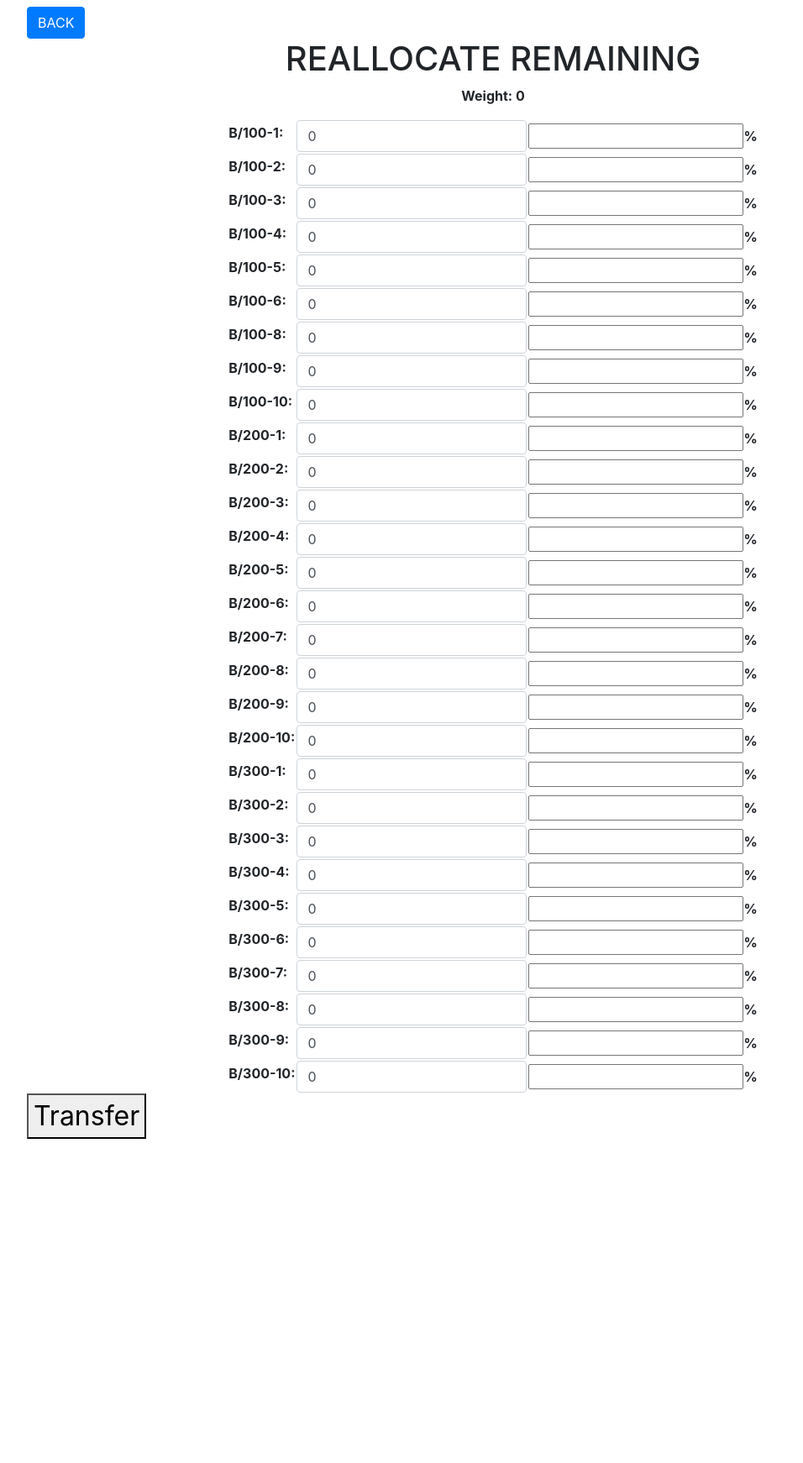
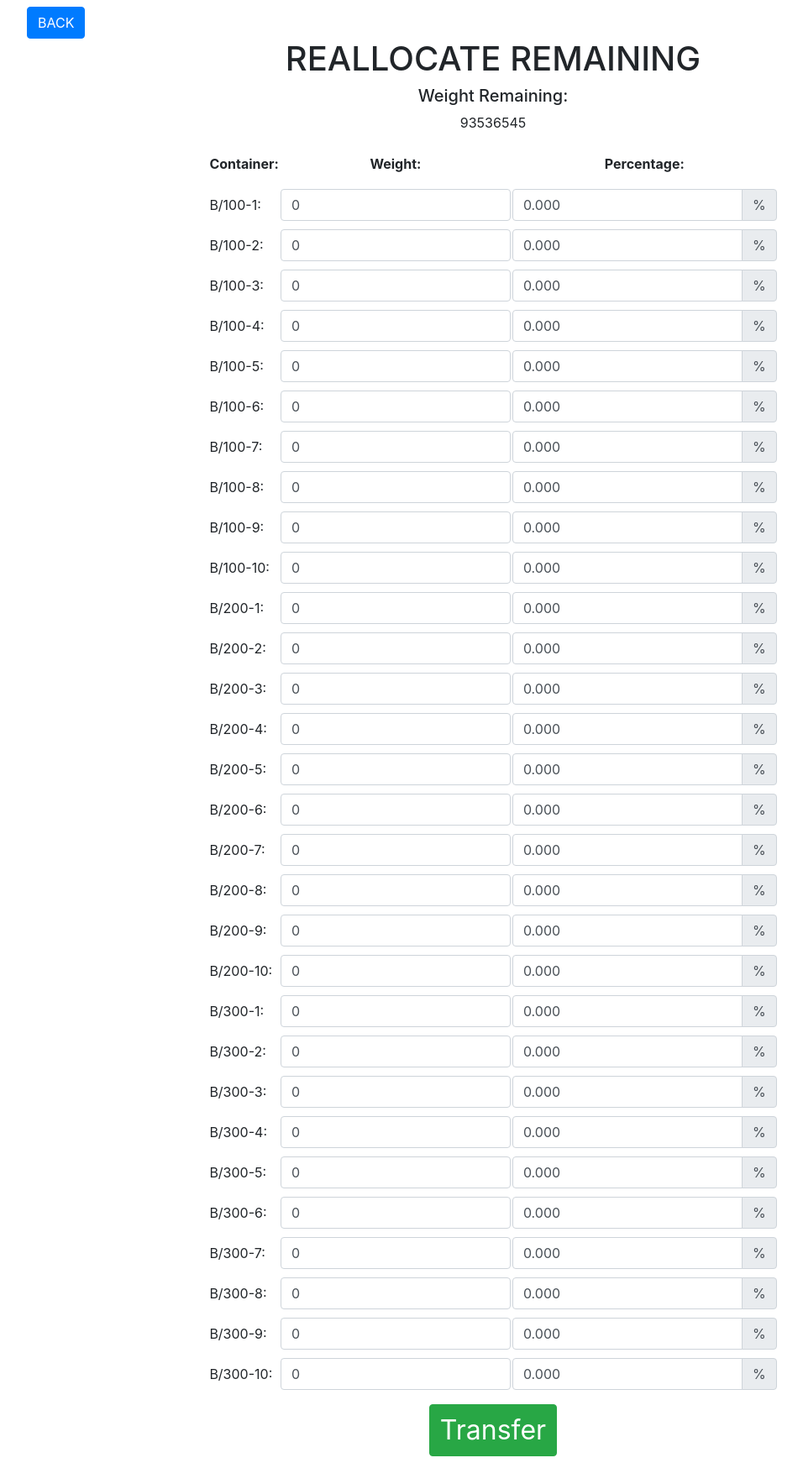
Before and after one commit to Lance-Easley/FACT-Prototype, a Django app: page /contract/2/reallocate/ in a window 1280 px wide. Shown: the part 56-1798 px from the top of the page at 84% size, without its empty margins (53-1009 px from the left). Before the commit the page ends 1412 px from the top, so only its background shows below. Run offline with Django 3.2, Linux system fonts and the light colour scheme; data comes from the database, SQL or seed files in the repository; some libraries are stand-ins or nearby versions.

Commit message:
Fixed reallocate and added totals to pending

```diff
--- a/contracts/forms.py
+++ b/contracts/forms.py
@@ -37,6 +37,7 @@ class QueuedContainerForm(forms.Form):
         self.container_weights = {}
         self.json = []
 
+        print("QUEUED FORM")
         if contract.pend_containers:
             # For some reason, calling the JSONField pend_containers as it is freezes the website, so I call it as a string, then convert it back to JSON
             self.json = json.loads(str(self.contract.pend_containers).replace("'", '"'))
@@ -102,7 +103,7 @@ class QueuedContainerForm(forms.Form):
         for c in Container.objects.filter(company_code=contract.company_code):
             self.fields[c.unit_descriptor] = forms.FloatField(
                 required=False,
-                initial=self.container_weights.get(c.unit_descriptor),
+                initial=self.container_weights.get(c.unit_descriptor, 0),
                 widget=forms.TextInput(attrs={'class': 'form-control'})
             )
 
@@ -114,7 +115,8 @@ class QueuedContainerForm(forms.Form):
         for transfer in self.contract.curr_containers:
             if transfer["container"] == self.from_container:
                 for distrib in transfer["distribution"]:
-                    weight = int(distrib["weight"])
+                    weight = float(distrib["weight"])
+                    print("weight: ", weight)
                     total += weight
         return total
 
@@ -173,6 +175,7 @@ class ReallocateForm(forms.Form):
         self.container_weights = {}
         self.json = []
 
+        print("REALLOCATE FORM")
         if contract.pend_containers:
             # For some reason, calling the JSONField pend_containers as it is freezes the website, so I call it as a string, then convert it back to JSON
             self.json = json.loads(str(self.contract.pend_containers).replace("'", '"'))
@@ -220,7 +223,6 @@ class ReallocateForm(forms.Form):
                             self.json.append(j_content)
                         else:
                             c['distribution'] = distribution
-                self.container_weights.update(entry)
         else:
             # If pend_containers does not exist, then we must make a new entry
             entry = {}
@@ -238,21 +240,20 @@ class ReallocateForm(forms.Form):
                                 entry.update({curr_container["container"]: str(curr_container["weight"])})
                                 j_list.append({"container": curr_container["container"], "weight": str(curr_container["weight"])})
                     else:
-                        entry.update({container.unit_descriptor: '0'})
-                        j_list.append({"container": container.unit_descriptor, "weight": '0'})
+                        entry.update({container.unit_descriptor: 0})
+                        j_list.append({"container": container.unit_descriptor, "weight": 0})
                     j_content = {"container": 'reallocate', "distribution": j_list}
                     print("")
-                self.json.append(j_content)
-                self.container_weights.update(entry)
+            self.json.append(j_content)
 
         self.container_weights.update(entry)
         print("cont_weights: ", self.container_weights)
         # Generate Integer fields for each container that belongs to the contract's company
         for c in Container.objects.filter(company_code=contract.company_code):
-            if self.container_weights.get(c.unit_descriptor) == '0':
+            if self.container_weights.get(c.unit_descriptor, 0) == 0:
                 self.fields[c.unit_descriptor] = forms.FloatField(
                 required=False,
-                initial=self.container_weights.get(c.unit_descriptor),
+                initial=self.container_weights.get(c.unit_descriptor, 0),
                 widget=forms.TextInput(attrs={'class': 'form-control'})
             )
 
@@ -268,27 +269,21 @@ class ReallocateForm(forms.Form):
             # Sum all weights in pend_containers first
             for transfer in self.contract.pend_containers:
                 for distrib in transfer["distribution"]:
-                    weight = distrib["weight"]
+                    weight = float(distrib["weight"])
                     total += weight
                     if weight > 0:
                         containers_with_weight.append(distrib["container"])
-            # if the pending container's weights do not take up full weight, grab from the unedited curr_containers
-            if total != self.contract.total_weight:
-                for transfer in self.contract.pend_containers:
-                    for distrib in transfer["distribution"]:
-                        weight = distrib["weight"]
-                        if distrib["container"] not in containers_with_weight:
-                            total += weight
-                            if weight > 0:
-                                containers_with_weight.append(distrib["container"])
-        else:
-            for transfer in self.contract.curr_containers:
-                for distrib in transfer["distribution"]:
-                    weight = int(distrib["weight"])
-                    total += weight
-                    if weight > 0:
-                        containers_with_weight.append(distrib["container"])
+            # # if the pending container's weights do not take up full weight, grab from the unedited curr_containers
+            # if total != self.contract.total_weight:
+            #     for transfer in self.contract.pend_containers:
+            #         for distrib in transfer["distribution"]:
+            #             weight = float(distrib["weight"])
+            #             if distrib["container"] not in containers_with_weight:
+            #                 total += weight
+            #                 if weight > 0:
+            #                     containers_with_weight.append(distrib["container"])
         # if the pending container's weights do not take up full weight, grab from the unedited curr_containers
+        print(total)
         return abs(self.contract.total_weight - total)
 
 
@@ -302,34 +297,14 @@ class ReallocateForm(forms.Form):
         pending_weight_total = sum(
             cleaned_data.get(c, 0) or 0 for c in company_containers
         )
-        if self.contract.pend_containers:
-            weight = self.contract_weight_left
-        else:
-            weight = self.contract.total_weight
-        if pending_weight_total > weight:
+        weight = self.contract_weight_left
+        if pending_weight_total != weight:
             print("Pend: ", pending_weight_total)
             print("Weight: ", weight)
             print("Container weights must total to the contract's total weight.")
-            self.errors["total"] = "Container weights must total to the contract's total weight."
+            self.errors["total"] = "All weight must be allocated."
             raise ValidationError(
                 "Container weights must total to the contract's total weight."
-            )
-
-        is_empty = True
-        print("JSON: ", self.json)
-        for transfer in self.json:
-            if is_empty:
-                if transfer["container"] == 'reallocate':
-                    for container in transfer["distribution"]:
-                        if int(container["weight"]) > 0:
-                            is_empty = False
-                            break
-            else:
-                break
-
-        if is_empty:
-            raise ValidationError(
-                "Reallocation must not be empty."
             )
 
         return cleaned_data
@@ -340,11 +315,15 @@ class ReallocateForm(forms.Form):
         # Returns full JSON string to be stored in pend_containers feild
         for transfer in self.json:
             if transfer["container"] == 'reallocate':
-                distrib = [
-                    {"container": c, "weight": w}
-                    for c, w in self.cleaned_data.items()
-                    if w is not None or w != 0
-                ]
+                distrib = []
+                for c, w in self.cleaned_data.items():
+                    print(repr(w))
+                    if w == None or w == 0:
+                        pass
+                    else:
+                        distrib.append({"container": c, "weight": w})
+
+                print(distrib, "\n")
                 transfer["distribution"] = distrib
         print("a: ", self.json)
         return json.loads(str(self.json).replace("'", '"'))
--- a/templates/reallocate.html
+++ b/templates/reallocate.html
@@ -8,32 +8,83 @@
 <button class="btn btn-primary" onclick="window.history.back()">BACK</button>
 <div id="__queueform">
   <h1 style="text-align: center;">REALLOCATE REMAINING</h1>
-    <div class="info-field">
-      <p style="text-align: center;"><b>Weight: {{ form.contract_weight_left }}</p>
+  <section class="border-line">
+    <table class="text-center" style="margin:auto;">
+      <thead>
+        <td style="padding: 0 2rem;"><h5>Weight Remaining: </h5></td>
+      </thead>
+      <tbody>
+        <tr>
+          <td style="padding: 0 2rem;"><p id="remaining" data-weight="{{ form.contract_weight_left }}"></p></td>
+        </tr>
+      </tbody>
+    </table>
+  </section>
+
+  {% if form.errors.total %}
+    <div class="alert alert-danger text-center">
+      <strong>{{ form.errors.total|escape }}</strong>
     </div>
-  </section>
+  {% elif form.errors %}
+    <div class="alert alert-danger text-center">
+      <strong>{{ form.errors|escape }}</strong>
+    </div>
+  {% endif %}
 
   <form method="POST">
     {% csrf_token %}
-    <table style="margin:auto">
+    <table class="mt-2" style="margin:auto">
+      <tr>
+        <td><p class="text-center"><b>Container:</b></p></td>
+        <td><p class="text-center"><b>Weight:</b></p></td>
+        <td><p class="text-center"><b>Percentage:</b></p></td>
+      </tr>
       {% for field in form %}
         <div class="container-control-container">
           <tr class="container-control">
             <td>{{ field.label_tag }}</td>
-            <td>{{ field }}</td>
-            <td><input type="number" class="percent-control" step="any">%</td>
+            <td>
+              <div class="input-group mb-2">
+                {{ field }}
+              </div>
+            </td>
+            <td>
+              <div class="input-group mb-2">
+                <input type="number" class="form-control percent-control" placeholder="Percentage" aria-label="Percentage" aria-describedby="basic-addon2" step="any">
+                <div class="input-group-append">
+                  <span class="input-group-text" id="basic-addon2">%</span>
+                </div>
+              </div>
+            </td>
           </tr>
         </div>
       {% endfor %}
     </table>
-    <button style="font-size: 2rem; margin: auto">Transfer</button>
+    <div class="text-center mt-2">
+      <button id="trans" class="btn btn-success" style="font-size: 2rem;">Transfer</button>
+    </div>
   </form>
   <script>
     const controlContainer = document.querySelector(
       ".container-control-container"
-    );
-    const totalWeight = {{ form.from_container_weight }};
+      );
     const controls = document.querySelectorAll(".container-control");
+    const remainingWeight = document.querySelector("#remaining");
+    const totalWeight = remainingWeight.dataset.weight;
+    console.log(totalWeight)
+
+    function calculateWeightRemaining(controls, weight) {
+      var result = 0
+      for (const control of controls) {
+        const weightInput = control.querySelector("input[name]");
+        if (weightInput.value) {
+          if (weightInput.value > 0) {
+            result += Number(weightInput.value)
+          }
+        }
+      }
+      return Number(weight) - result
+    }
 
     for (const control of controls) {
       const percentInput = control.querySelector(
@@ -42,12 +93,16 @@
       const weightInput = control.querySelector("input[name]");
       weightInput.addEventListener("input", () => {
         percentInput.value = ((Number(weightInput.value) / totalWeight) * 100).toFixed(3);
+        remainingWeight.innerHTML = calculateWeightRemaining(controls, totalWeight)
       });
       percentInput.value = ((Number(weightInput.value) / totalWeight) * 100).toFixed(3);
+      console.log(totalWeight)
       percentInput.addEventListener("input", () => {
-        weightInput.value = Math.round((totalWeight * Number(percentInput.value)) / 100);
+        weightInput.value = ((totalWeight * Number(percentInput.value)) / 100).toFixed(3);
+        remainingWeight.innerHTML = calculateWeightRemaining(controls, totalWeight)
       });
     }
+    remainingWeight.innerHTML = calculateWeightRemaining(controls, totalWeight)
   </script>
 </div>
 {% endblock %}
```
Also changed, not shown: templates/pending.html (+17 -7 lines), 2 other files.
